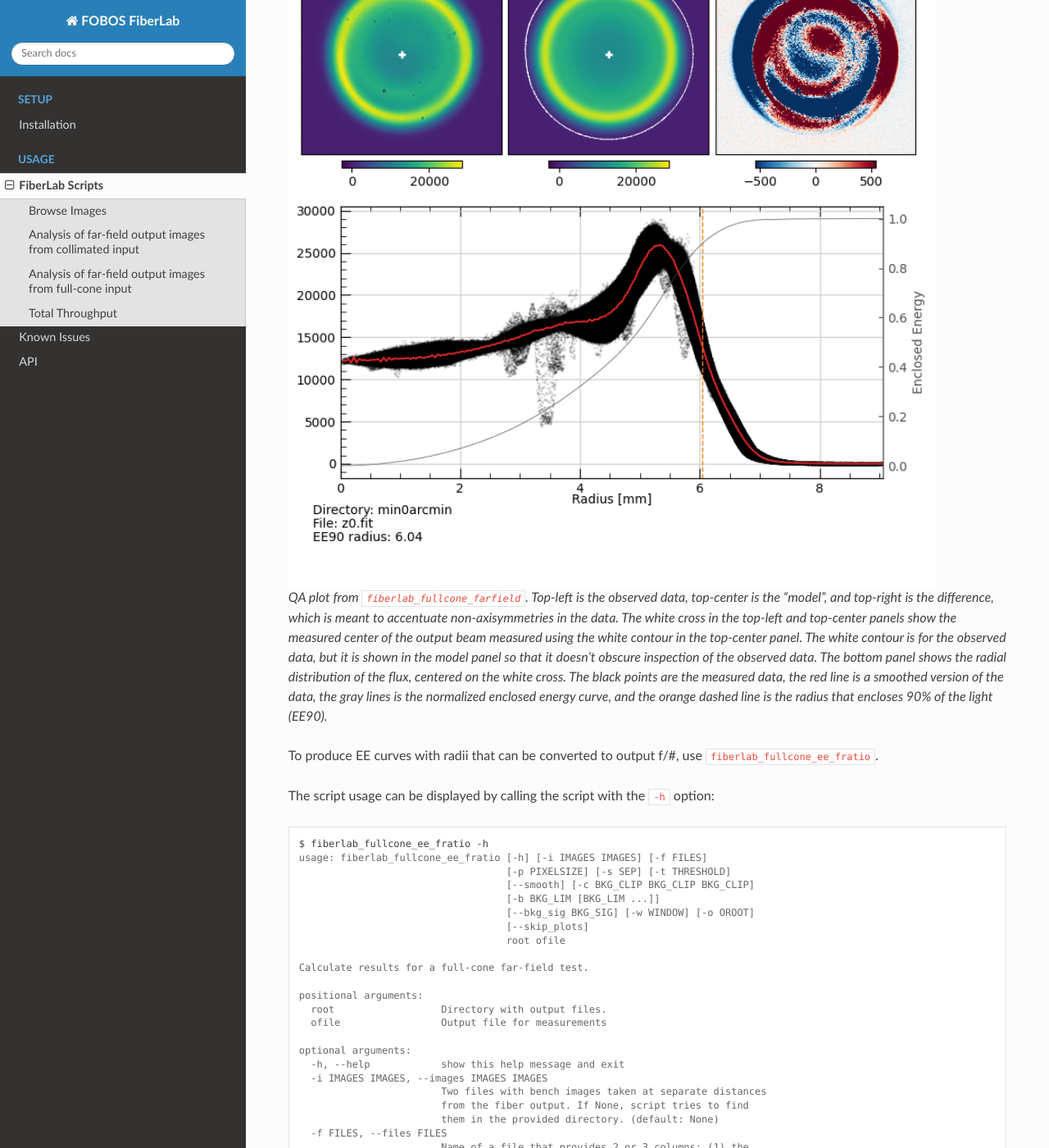
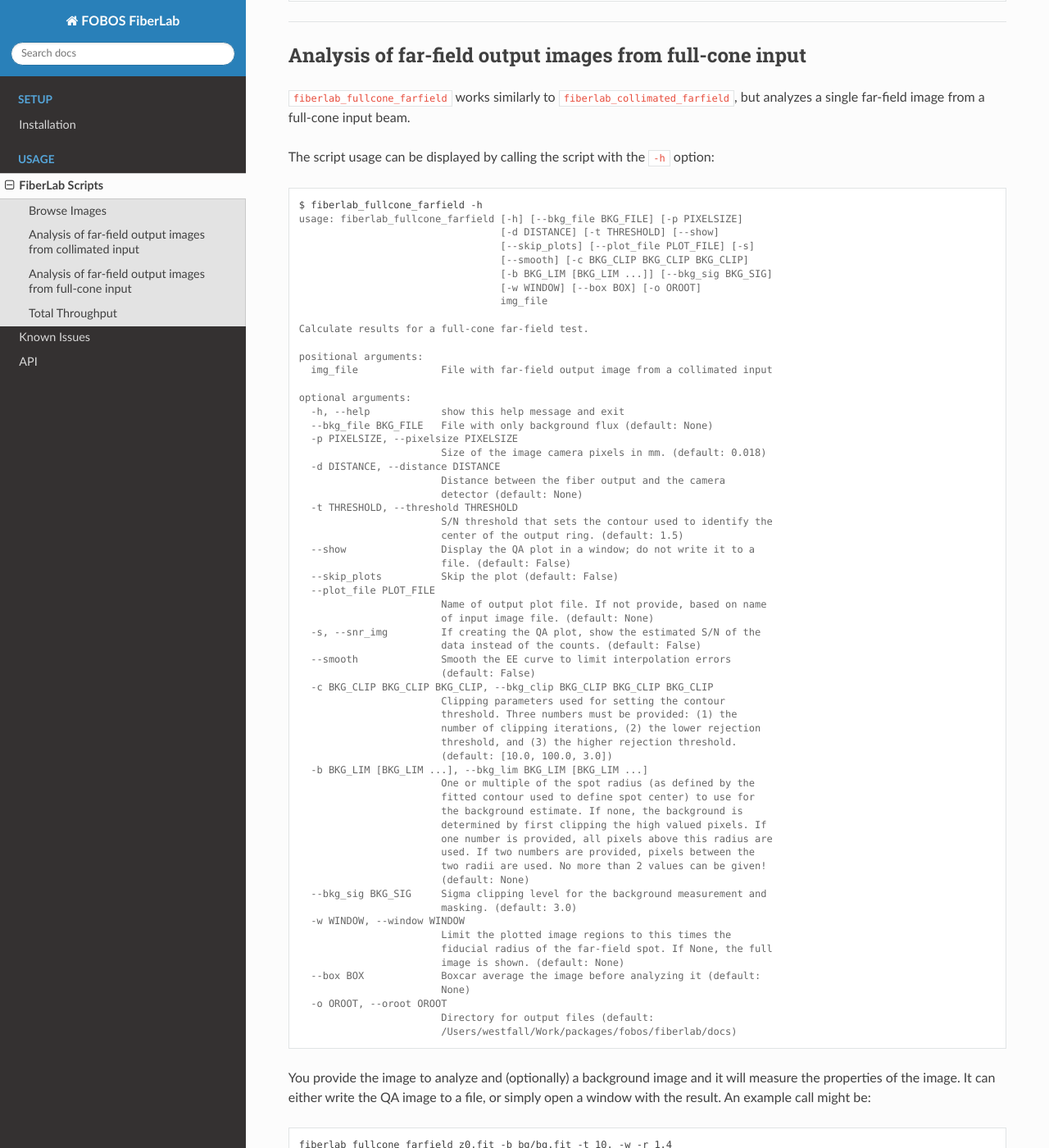
Before and after one commit to Keck-FOBOS/fiberlab, a Sphinx documentation site: the page built from docs/scripts.rst, in a window 1280 px wide and 1400 px high, scrolled down 6047 px. Shown: the whole window at 82% size. Built offline with Sphinx 7.4.7 and the Read the Docs theme 2.0.0, drawn with Linux system fonts in a browser that asks for light colours; some of the changed text lies outside the part shown.

Commit message:
interpolation error

```diff
--- a/docs/help/fiberlab_browse_images.rst
+++ b/docs/help/fiberlab_browse_images.rst
@@ -1,13 +1,24 @@
 .. code-block:: console
 
     $ fiberlab_browse_images -h
-    usage: fiberlab_browse_images [-h] [-e EXT] root
+    usage: fiberlab_browse_images [-h] [-i IMAGE] [-s SEARCH] [-e EXT]
+                                  [-z ZLIM ZLIM]
+                                  root
 
     Browse images in a directory
 
     positional arguments:
-      root               Directory with output files.
+      root                  Directory with output files.
 
     optional arguments:
-      -h, --help         show this help message and exit
-      -e EXT, --ext EXT  Image extension (default: .fit)
+      -h, --help            show this help message and exit
+      -i IMAGE, --image IMAGE
+                            Name of single file to show. If provided, -s and -e
+                            arguments are ignored. (default: None)
+      -s SEARCH, --search SEARCH
+                            Search string for image names (default: None)
+      -e EXT, --ext EXT     Image extension (default: .fit)
+      -z ZLIM ZLIM, --zlim ZLIM ZLIM
+                            The upper and lower values to use for the image plot
+                            limits. Default is to plot +/- 5 sigma around the image
+                            mean. (default: None)
--- a/docs/help/fiberlab_collimated_farfield.rst
+++ b/docs/help/fiberlab_collimated_farfield.rst
@@ -2,8 +2,10 @@
 
     $ fiberlab_collimated_farfield -h
     usage: fiberlab_collimated_farfield [-h] [-b BKG_FILE] [-p PIXELSIZE]
-                                        [-d DISTANCE] [-t THRESHOLD] [-w] [-s]
-                                        [-r RING_BOX]
+                                        [-d DISTANCE] [-t THRESHOLD] [--show]
+                                        [--skip_plots] [--plot_file PLOT_FILE] [-s]
+                                        [-w WINDOW] [--gau GAU] [--box BOX]
+                                        [--model MODEL MODEL MODEL]
                                         img_file
 
     Calculate results for a collimated FRD test.
@@ -23,11 +25,35 @@
       -t THRESHOLD, --threshold THRESHOLD
                             S/N threshold that sets the contour used to identify the
                             center of the output ring. (default: 1.5)
-      -w, --window          Display the QA plot in a window; do not write it to a
+      --show                Display the QA plot in a window; do not write it to a
                             file. (default: False)
+      --skip_plots          Skip the plot (default: False)
+      --plot_file PLOT_FILE
+                            Name of output plot file. If not provide, based on name
+                            of input image file. (default: None)
       -s, --snr_img         If creating the QA plot, show the estimated S/N of the
                             data instead of the counts. (default: False)
-      -r RING_BOX, --ring_box RING_BOX
+      -w WINDOW, --window WINDOW
                             Limit the plotted image regions to this times the best-
                             fitting peak of the ring flux distribution. If None, the
                             full image is shown. (default: None)
+      --gau GAU             Smooth the image with a Gaussian kernel with this sigma
+                            before analyzing the results. No smoothing is performed
+                            by default. (default: None)
+      --box BOX             Boxcar average the image before analyzing it (default:
+                            None)
+      --model MODEL MODEL MODEL
+                            Modeling arguments: The step for the radial bin, the
+                            smoothing filter window length, and the polynomial
+                            order. The first value should be in units of pixels, mm,
+                            or deg. Use pixels if --pixelsize and --distance are not
+                            provided, mm if --pixelsize only is provided, and deg if
+                            both are provided. If less than 0, no binning is
+                            performed and the data is smoothed directly. The second
+                            and last values are the window length and polynomial
+                            order used by the Savitzky-Golay filter used to smooth
+                            the data to create the "model". The window length should
+                            be large when not smoothing. The polynomial order must
+                            always be less than the window size, which must always
+                            be less than the number of data points. (default: [-1,
+                            301, 2])
--- a/docs/help/fiberlab_fullcone_ee_fratio.rst
+++ b/docs/help/fiberlab_fullcone_ee_fratio.rst
@@ -6,7 +6,7 @@
                                        [--smooth] [-c BKG_CLIP BKG_CLIP BKG_CLIP]
                                        [-b BKG_LIM [BKG_LIM ...]]
                                        [--bkg_sig BKG_SIG] [-w WINDOW] [-o OROOT]
-                                       [--skip_plots]
+                                       [--skip_plots] [--box BOX]
                                        root ofile
 
     Calculate results for a full-cone far-field test.
@@ -67,3 +67,5 @@
                             /Users/westfall/Work/packages/fobos/fiberlab/docs)
       --skip_plots          Only create the output data file and skip the plots.
                             (default: False)
+      --box BOX             Boxcar average the image before analyzing it (default:
+                            None)
--- a/docs/help/fiberlab_fullcone_farfield.rst
+++ b/docs/help/fiberlab_fullcone_farfield.rst
@@ -1,9 +1,12 @@
 .. code-block:: console
 
     $ fiberlab_fullcone_farfield -h
-    usage: fiberlab_fullcone_farfield [-h] [-b BKG_FILE] [-p PIXELSIZE]
-                                      [-d DISTANCE] [-t THRESHOLD] [-w] [-s]
-                                      [-r RING_BOX]
+    usage: fiberlab_fullcone_farfield [-h] [--bkg_file BKG_FILE] [-p PIXELSIZE]
+                                      [-d DISTANCE] [-t THRESHOLD] [--show]
+                                      [--skip_plots] [--plot_file PLOT_FILE] [-s]
+                                      [--smooth] [-c BKG_CLIP BKG_CLIP BKG_CLIP]
+                                      [-b BKG_LIM [BKG_LIM ...]] [--bkg_sig BKG_SIG]
+                                      [-w WINDOW] [--box BOX] [-o OROOT]
                                       img_file
 
     Calculate results for a full-cone far-field test.
@@ -23,11 +25,39 @@
       -t THRESHOLD, --threshold THRESHOLD
                             S/N threshold that sets the contour used to identify the
                             center of the output ring. (default: 1.5)
-      -w, --window          Display the QA plot in a window; do not write it to a
+      --show                Display the QA plot in a window; do not write it to a
                             file. (default: False)
+      --skip_plots          Skip the plot (default: False)
+      --plot_file PLOT_FILE
+                            Name of output plot file. If not provide, based on name
+                            of input image file. (default: None)
       -s, --snr_img         If creating the QA plot, show the estimated S/N of the
                             data instead of the counts. (default: False)
-      -r RING_BOX, --ring_box RING_BOX
-                            Limit the plotted image regions to this times the best-
-                            fitting peak of the ring flux distribution. If None, the
-                            full image is shown. (default: None)
+      --smooth              Smooth the EE curve to limit interpolation errors
+                            (default: False)
+      -c BKG_CLIP BKG_CLIP BKG_CLIP, --bkg_clip BKG_CLIP BKG_CLIP BKG_CLIP
+                            Clipping parameters used for setting the contour
+                            threshold. Three numbers must be provided: (1) the
+                            number of clipping iterations, (2) the lower rejection
+                            threshold, and (3) the higher rejection threshold.
+                            (default: [10.0, 100.0, 3.0])
+      -b BKG_LIM [BKG_LIM ...], --bkg_lim BKG_LIM [BKG_LIM ...]
+                            One or multiple of the spot radius (as defined by the
+                            fitted contour used to define spot center) to use for
+                            the background estimate. If none, the background is
+                            determined by first clipping the high valued pixels. If
+                            one number is provided, all pixels above this radius are
+                            used. If two numbers are provided, pixels between the
+                            two radii are used. No more than 2 values can be given!
+                            (default: None)
+      --bkg_sig BKG_SIG     Sigma clipping level for the background measurement and
+                            masking. (default: 3.0)
+      -w WINDOW, --window WINDOW
+                            Limit the plotted image regions to this times the
+                            fiducial radius of the far-field spot. If None, the full
+                            image is shown. (default: None)
+      --box BOX             Boxcar average the image before analyzing it (default:
+                            None)
+      -o OROOT, --oroot OROOT
+                            Directory for output files (default:
+                            /Users/westfall/Work/packages/fobos/fiberlab/docs)
```
Also changed, not shown: other parts of docs/help/fiberlab_fullcone_farfield.rst (+1 -2 lines), 1 other file.
